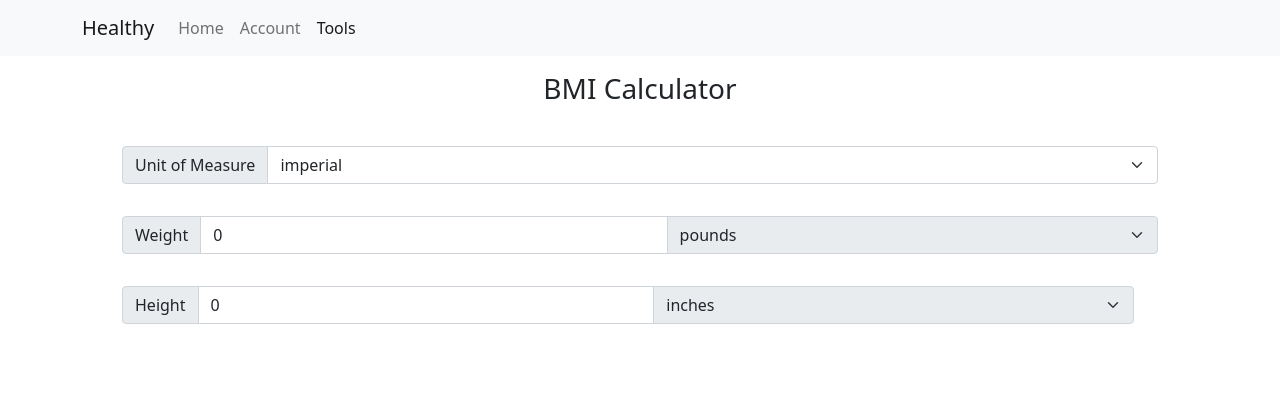
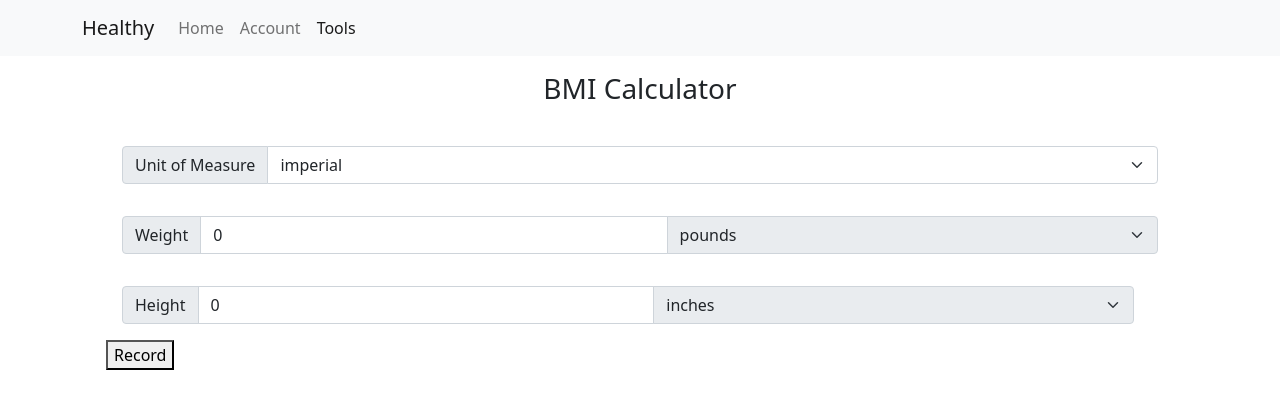
Before and after one commit to jason-nordheim/healthy, a React (Create React App) app: page /tools in a window 1280 px wide. Shown: the top 408 px of the page. Built offline with nearby package versions, Linux system fonts and the light colour scheme.

Commit message:
added button to 'record' weights

```diff
--- a/src/components/feature/BmiCalculator.js
+++ b/src/components/feature/BmiCalculator.js
@@ -212,6 +212,12 @@ export const BmiCalculator = () => {
       {showChart() && (
         <BmiChart height={values.height} weight={values.weight} />
       )}
+      <div className="row">
+        <div className="col">
+          {/* todo:  */}
+          <button>Record</button>
+        </div>
+      </div>
     </form>
   );
 };
```
